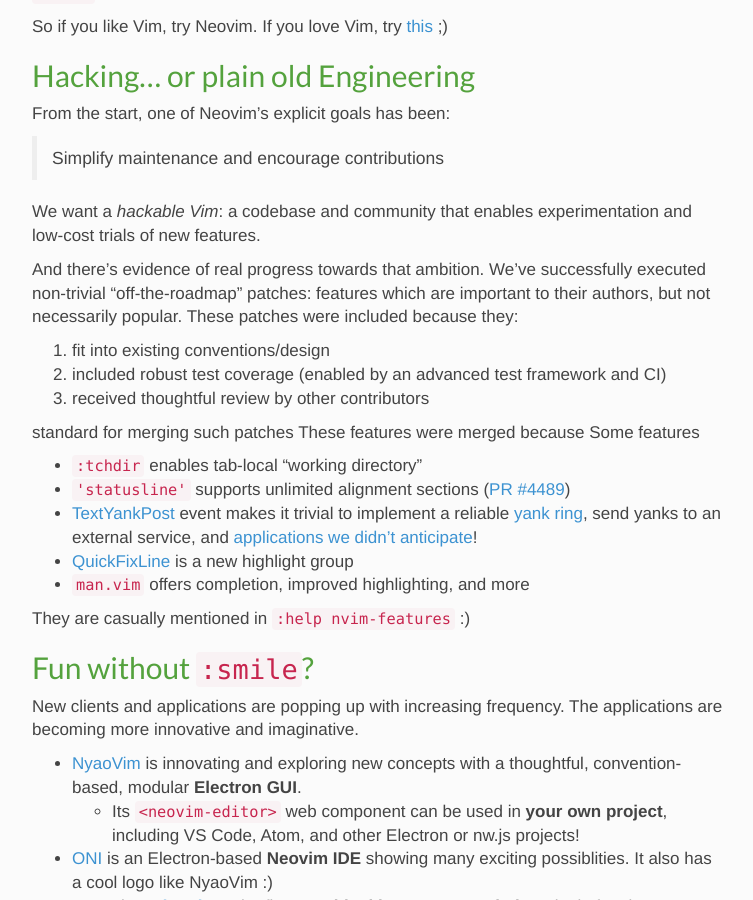
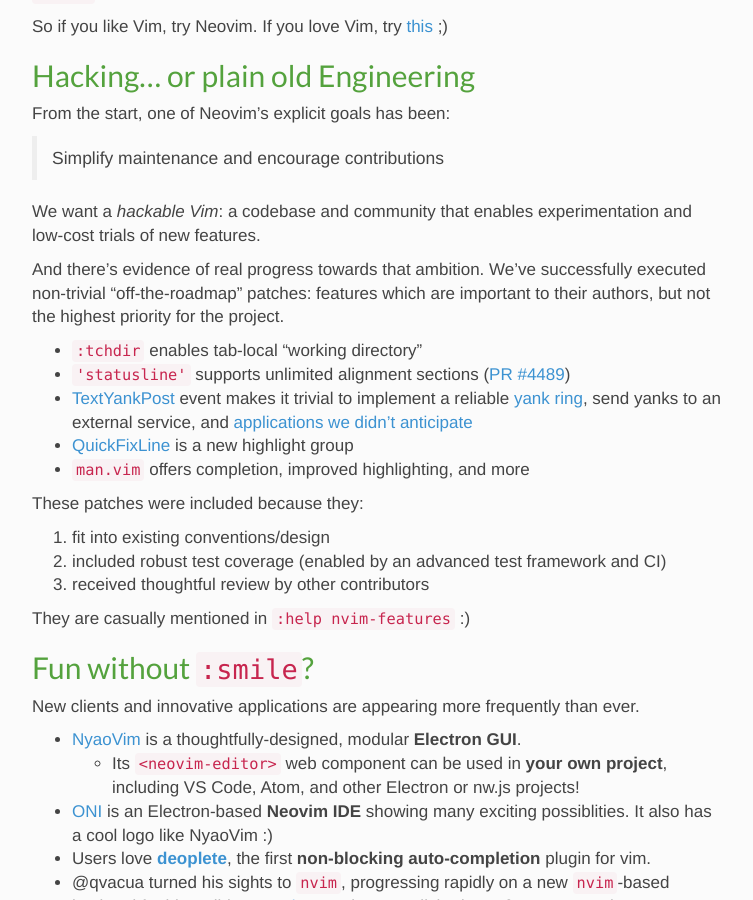
Before and after one commit to neovim/neovim.github.io, a Jekyll site: the page built from _posts/2016-11-01-newsletter.md, in a window 1280 px wide and 900 px high, scrolled down 756 px. Shown: the whole window, without its empty margins (47-800 px from the left). Built offline with Jekyll 4.4.1, drawn with Linux system fonts in a browser that asks for light colours; nearby versions of some CDN libraries; comment, search, counter and statistics services are not loaded.

Commit message:
newssssssssssssssssssss

```diff
--- a/_posts/2016-11-01-newsletter.md
+++ b/_posts/2016-11-01-newsletter.md
@@ -49,16 +49,7 @@
 
 And there's evidence of real progress towards that ambition. We've successfully
 executed non-trivial "off-the-roadmap" patches: features which are important to
-their authors, but not necessarily popular. These patches were included because
-they:
-
-1. fit into existing conventions/design
-2. included robust test coverage (enabled by an advanced test framework and CI)
-3. received thoughtful review by other contributors
-
-standard for merging such
-patches These features were merged because
-Some features
+their authors, but not the highest priority for the project.
 
 - [`:tchdir`](https://neovim.io/doc/user/editing.html#:tcd) enables tab-local
   "working directory"
@@ -78,11 +75,10 @@
 Fun without `:smile`?
 ---------------------
 
-New clients and applications are popping up with increasing frequency. The
-applications are becoming more innovative and imaginative.
+New clients and innovative applications are appearing more frequently than ever.
 
-- [NyaoVim](https://github.com/rhysd/NyaoVim) is innovating and exploring
-  new concepts with a thoughtful, convention-based, modular **Electron GUI**.
+- [NyaoVim](https://github.com/rhysd/NyaoVim) is a thoughtfully-designed,
+  modular **Electron GUI**.
   - Its [`<neovim-editor>`](https://github.com/rhysd/neovim-component) web
     component can be used in **your own project**, including VS Code, Atom, and
     other Electron or nw.js projects!
```
Also changed, not shown: other parts of _posts/2016-11-01-newsletter.md (+7 -1 lines).
